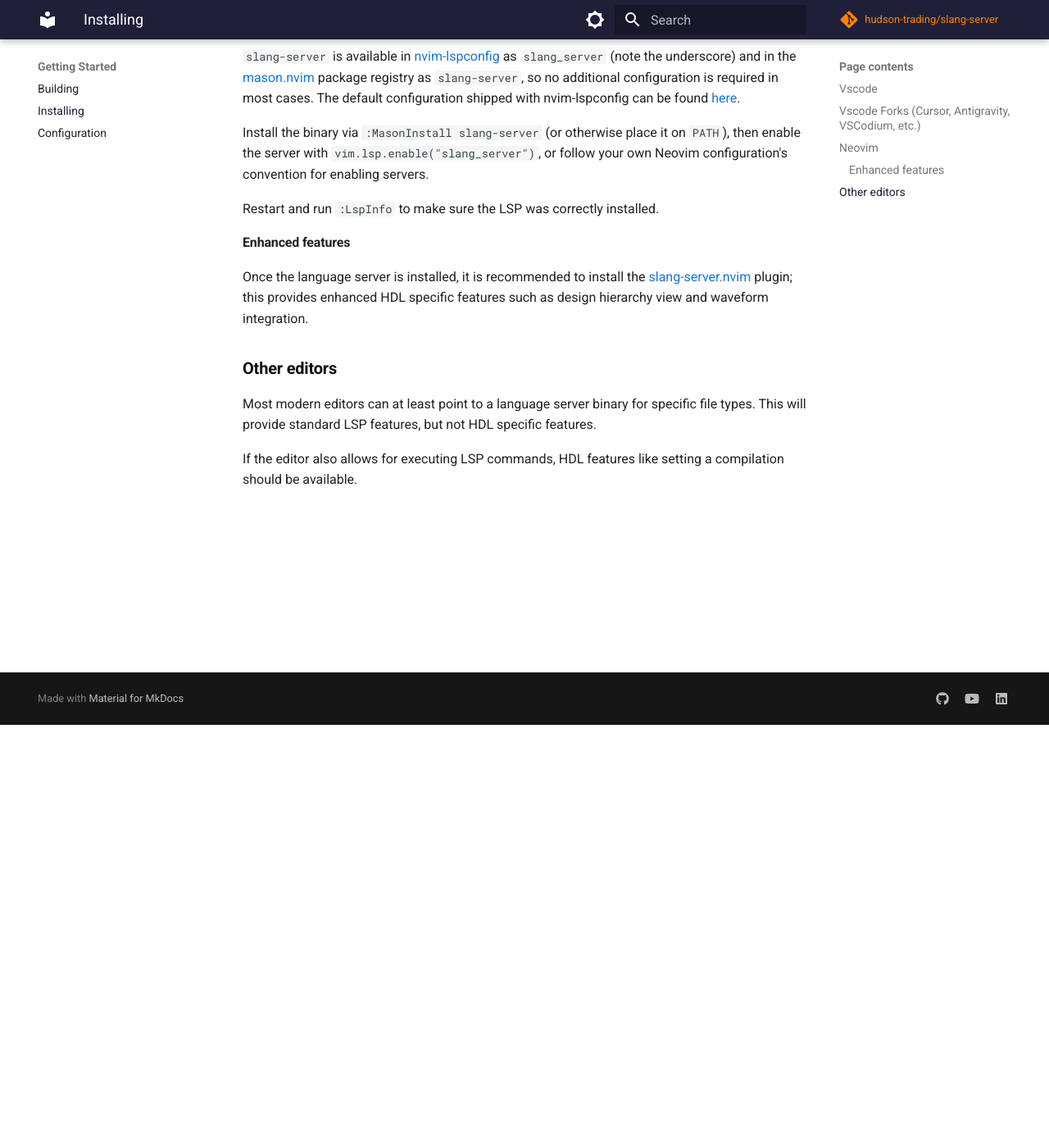
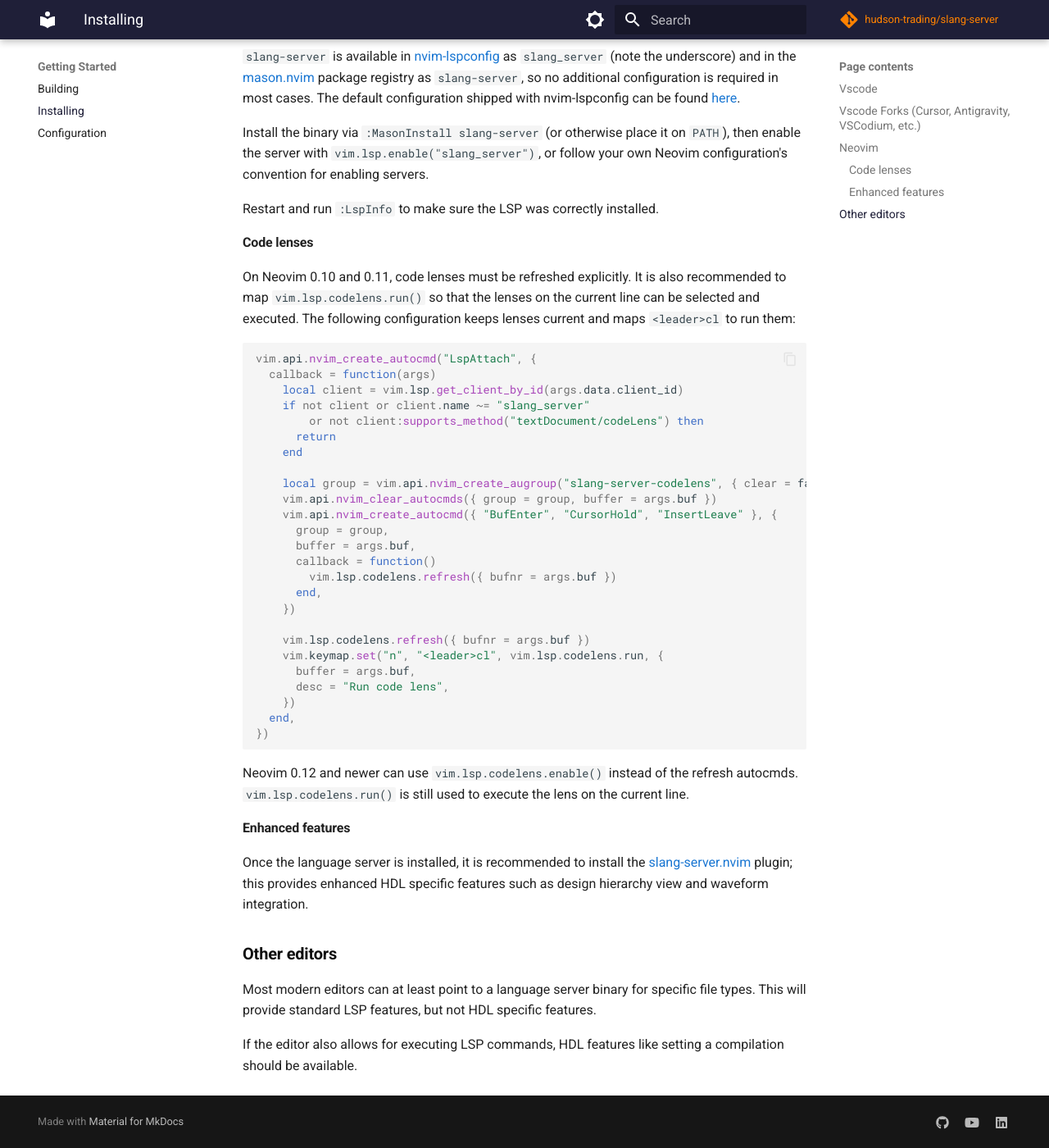
Before and after one commit to hudson-trading/slang-server, an MkDocs documentation site: the page built from docs/start/installing.md, in a window 1280 px wide and 1400 px high, scrolled down 516 px. Shown: the whole window at 82% size. Built offline with MkDocs 1.6.1 and Material for MkDocs 9.7.7, drawn with Linux system fonts in a browser that asks for light colours; comment, search, counter and statistics services are not loaded.

Commit message:
feat(nvim): support active-instance code lenses
Register the client-side LSP command slang.quickPick to present server-provided choices with vim.ui.select and execute the selected server command. Track active instance and generate-iteration state, refresh code lenses after changes, add go-to-instantiation navigation, and document how to enable and run code lenses.

````diff
--- a/docs/start/installing.md
+++ b/docs/start/installing.md
@@ -16,6 +16,45 @@
 
 Restart and run `:LspInfo` to make sure the LSP was correctly installed.
 
+#### Code lenses
+
+On Neovim 0.10 and 0.11, code lenses must be refreshed explicitly. It is also
+recommended to map `vim.lsp.codelens.run()` so that the lenses on the current
+line can be selected and executed. The following configuration keeps lenses
+current and maps `<leader>cl` to run them:
+
+```lua
+vim.api.nvim_create_autocmd("LspAttach", {
+  callback = function(args)
+    local client = vim.lsp.get_client_by_id(args.data.client_id)
+    if not client or client.name ~= "slang_server"
+        or not client:supports_method("textDocument/codeLens") then
+      return
+    end
+
+    local group = vim.api.nvim_create_augroup("slang-server-codelens", { clear = false })
+    vim.api.nvim_clear_autocmds({ group = group, buffer = args.buf })
+    vim.api.nvim_create_autocmd({ "BufEnter", "CursorHold", "InsertLeave" }, {
+      group = group,
+      buffer = args.buf,
+      callback = function()
+        vim.lsp.codelens.refresh({ bufnr = args.buf })
+      end,
+    })
+
+    vim.lsp.codelens.refresh({ bufnr = args.buf })
+    vim.keymap.set("n", "<leader>cl", vim.lsp.codelens.run, {
+      buffer = args.buf,
+      desc = "Run code lens",
+    })
+  end,
+})
+```
+
+Neovim 0.12 and newer can use `vim.lsp.codelens.enable()` instead of the
+refresh autocmds. `vim.lsp.codelens.run()` is still used to execute the lens on
+the current line.
+
 #### Enhanced features
 
 Once the language server is installed, it is recommended to install the [slang-server.nvim](https://github.com/hudson-trading/slang-server.nvim) plugin; this provides enhanced HDL specific features such as design hierarchy view and waveform integration.
````
Also changed, not shown: clients/neovim/README.md (+5 -0 lines), 9 other files.
